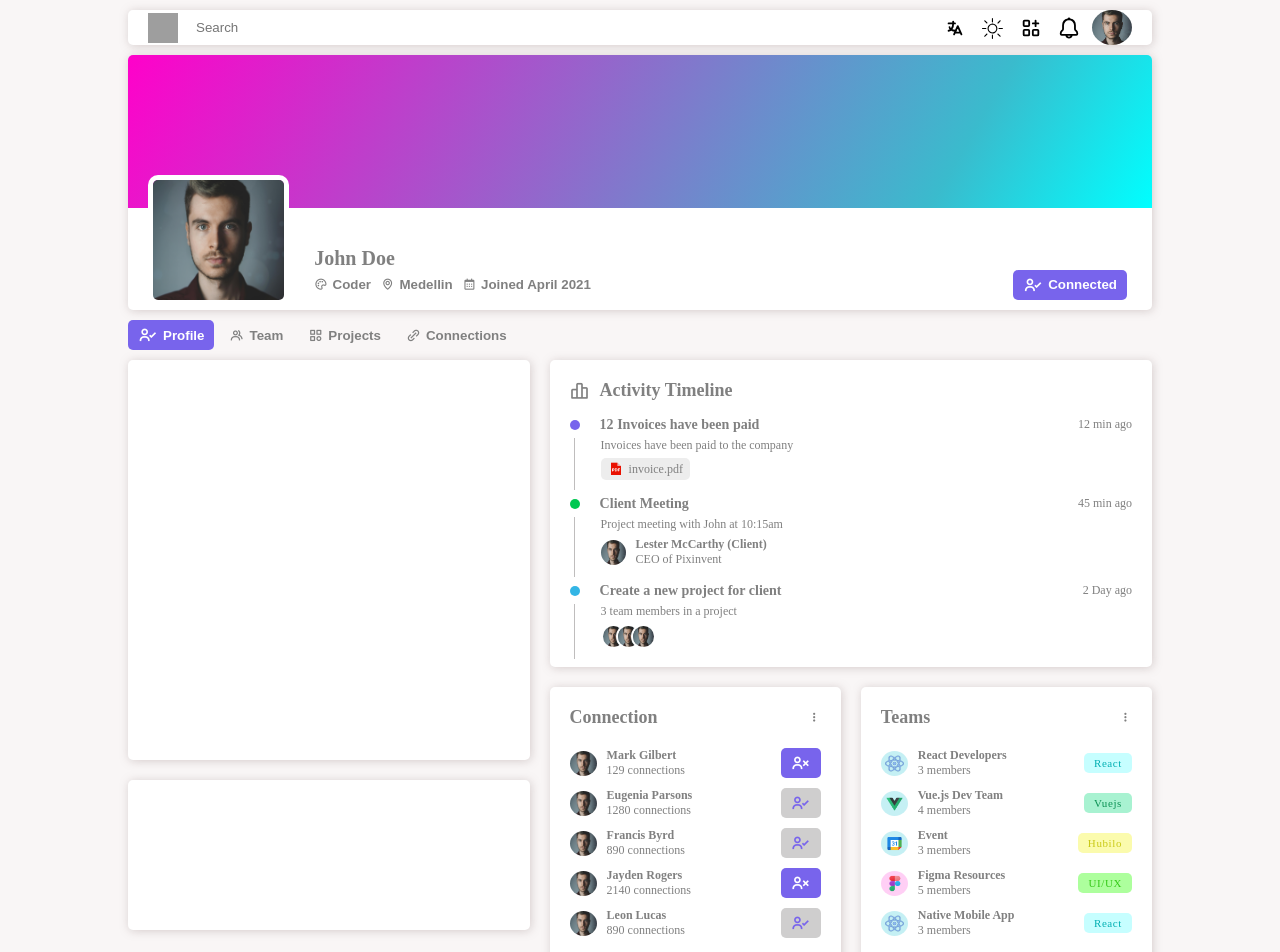
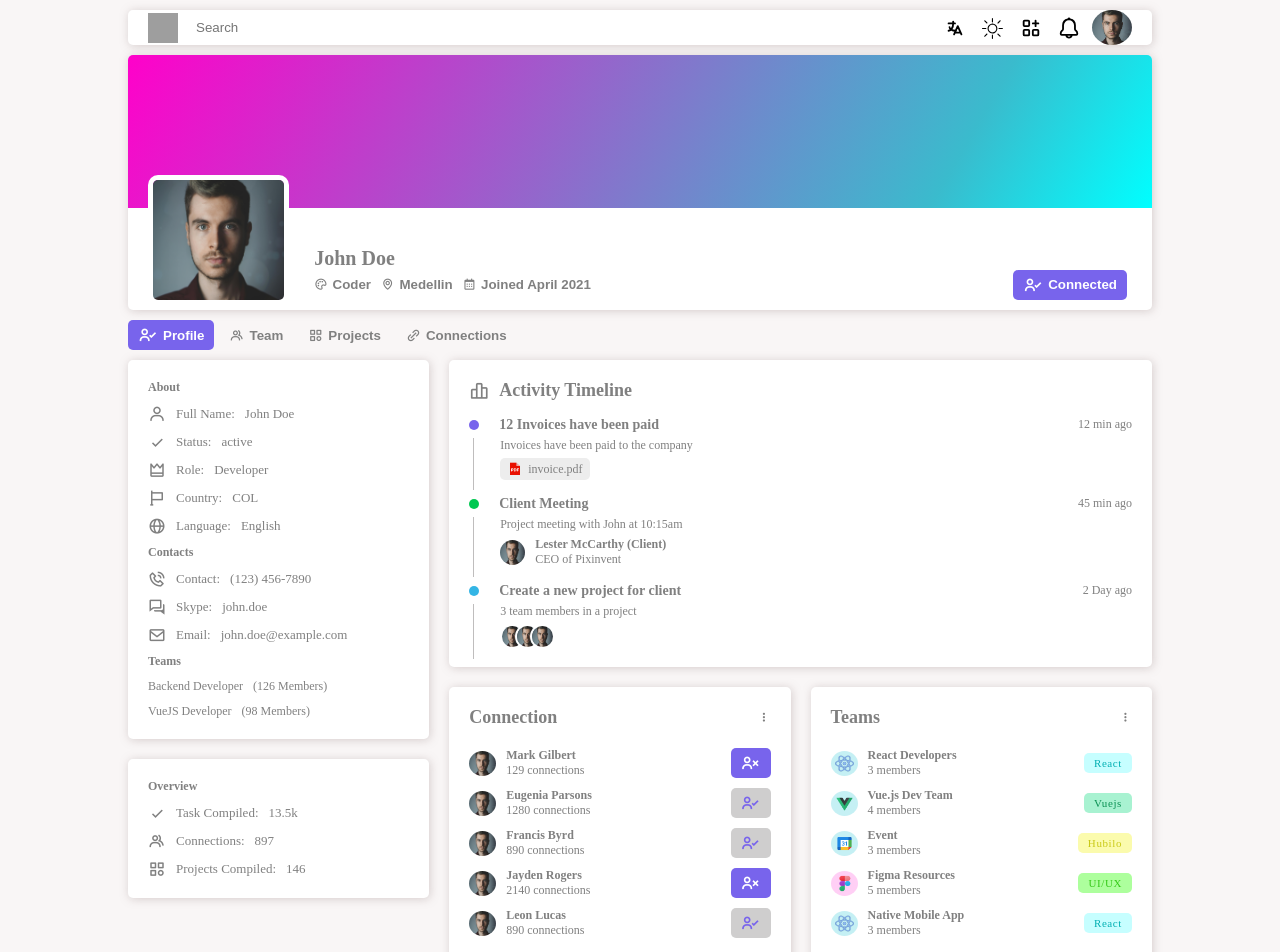
Before and after one commit to JhonatanTH7/Vue-Project, a Vue app: page / in a window 1280 px wide. Shown: the top 952 px of the page. Built offline with nearby package versions, Linux system fonts and the light colour scheme; grey boxes are pictures that could not be loaded.

Commit message:
finished

```diff
--- a/src/components/profile/ProfileTab.vue
+++ b/src/components/profile/ProfileTab.vue
@@ -80,7 +80,7 @@ import { projects, connections, teams } from "@/utils/data/Data";
 }
 
 .leftSide {
-  width: 40%;
+  width: 30%;
 }
 
 .leftSide,
@@ -91,7 +91,7 @@ import { projects, connections, teams } from "@/utils/data/Data";
 }
 
 .rightSide {
-  width: 60%;
+  width: 70%;
 }
 
 .middleRightSection {
--- a/src/components/profile/sideProfileInfo/SideProfileDetails.vue
+++ b/src/components/profile/sideProfileInfo/SideProfileDetails.vue
@@ -1,16 +1,113 @@
 <template>
-  <div class="sideProfileDetailsContainer"></div>
+  <section class="sideProfileDetailsContainer">
+    <h4>About</h4>
+    <SideProfileItem
+      v-for="item in sideAboutItems"
+      :classBoxIcons="item.classBoxIcons"
+      :title="item.title"
+      :value="item.value"
+    />
+    <h4>Contacts</h4>
+    <SideProfileItem
+      v-for="item in sideContactsItems"
+      :classBoxIcons="item.classBoxIcons"
+      :title="item.title"
+      :value="item.value"
+    />
+
+    <h4>Teams</h4>
+    <div class="team" v-for="team in sideTeamsItems">
+      <span>{{ team.title }}</span>
+      <span>{{ team.value }}</span>
+    </div>
+  </section>
 </template>
 
-<script setup lang="ts"></script>
+<script setup lang="ts">
+import SideProfileItem from "@/components/profile/sideProfileInfo/SideProfileItem.vue";
+
+const sideAboutItems: {
+  classBoxIcons: string;
+  title: string;
+  value: string;
+}[] = [
+  {
+    classBoxIcons: "bx bx-user",
+    title: "Full Name",
+    value: "John Doe",
+  },
+  {
+    classBoxIcons: "bx bx-check",
+    title: "Status",
+    value: "active",
+  },
+  {
+    classBoxIcons: "bx bx-crown",
+    title: "Role",
+    value: "Developer",
+  },
+  {
+    classBoxIcons: "bx bx-flag",
+    title: "Country",
+    value: "COL",
+  },
+  {
+    classBoxIcons: "bx bx-globe",
+    title: "Language",
+    value: "English",
+  },
+];
+const sideContactsItems: {
+  classBoxIcons: string;
+  title: string;
+  value: string;
+}[] = [
+  {
+    classBoxIcons: "bx bx-phone-call",
+    title: "Contact",
+    value: "(123) 456-7890",
+  },
+  {
+    classBoxIcons: "bx bx-conversation",
+    title: "Skype",
+    value: "john.doe",
+  },
+  {
+    classBoxIcons: "bx bx-envelope",
+    title: "Email",
+    value: "john.doe@example.com",
+  },
+];
+
+const sideTeamsItems: {
+  title: string;
+  value: string;
+}[] = [
+  {
+    title: "Backend Developer",
+    value: "(126 Members)",
+  },
+  {
+    title: "VueJS Developer",
+    value: "(98 Members)",
+  },
+];
+</script>
 
 <style scoped>
 .sideProfileDetailsContainer {
-  height: 400px;
   width: 100%;
+  display: flex;
+  flex-direction: column;
+  gap: 10px;
   border-radius: 5px;
   box-shadow: 1px 1px 10px var(--boxShadow);
   background-color: var(--primary);
-  padding: 10px;
+  padding: 20px;
+}
+
+.team {
+  display: flex;
+  gap: 10px;
 }
 </style>
--- /dev/null
+++ b/src/components/profile/sideProfileInfo/SideProfileItem.vue
@@ -0,0 +1,26 @@
+<template>
+  <div class="item">
+    <i :class="classBoxIcons"></i>
+    <span>{{ title }}:</span><span>{{ value }}</span>
+  </div>
+</template>
+
+<script setup lang="ts">
+defineProps({
+  classBoxIcons: String,
+  title: String,
+  value: String,
+});
+</script>
+
+<style scoped>
+.item {
+  display: flex;
+  align-items: center;
+  gap: 10px;
+  font-size: 13px;
+  i {
+    font-size: 18px;
+  }
+}
+</style>
--- a/src/components/profile/sideProfileInfo/SideProfileOverview.vue
+++ b/src/components/profile/sideProfileInfo/SideProfileOverview.vue
@@ -1,18 +1,50 @@
 <template>
-  <div class="sideProfileOverviewContainer">
-
-  </div>
+  <section class="sideProfileOverviewContainer">
+    <h4>Overview</h4>
+    <SideProfileItem
+      v-for="item in sideOverviewItems"
+      :classBoxIcons="item.classBoxIcons"
+      :title="item.title"
+      :value="item.value"
+    />
+  </section>
 </template>
 
-<script setup lang="ts"></script>
+<script setup lang="ts">
+import SideProfileItem from "@/components/profile/sideProfileInfo/SideProfileItem.vue";
+
+const sideOverviewItems: {
+  classBoxIcons: string;
+  title: string;
+  value: string;
+}[] = [
+  {
+    classBoxIcons: "bx bx-check",
+    title: "Task Compiled",
+    value: "13.5k",
+  },
+  {
+    classBoxIcons: "bx bx-group",
+    title: "Connections",
+    value: "897",
+  },
+  {
+    classBoxIcons: "bx bx-category",
+    title: "Projects Compiled",
+    value: "146",
+  },
+];
+</script>
 
 <style scoped>
 .sideProfileOverviewContainer {
-  height: 150px;
   width: 100%;
+  display: flex;
+  flex-direction: column;
+  gap: 10px;
   border-radius: 5px;
   box-shadow: 1px 1px 10px var(--boxShadow);
   background-color: var(--primary);
-  padding: 10px;
+  padding: 20px;
 }
 </style>
```
